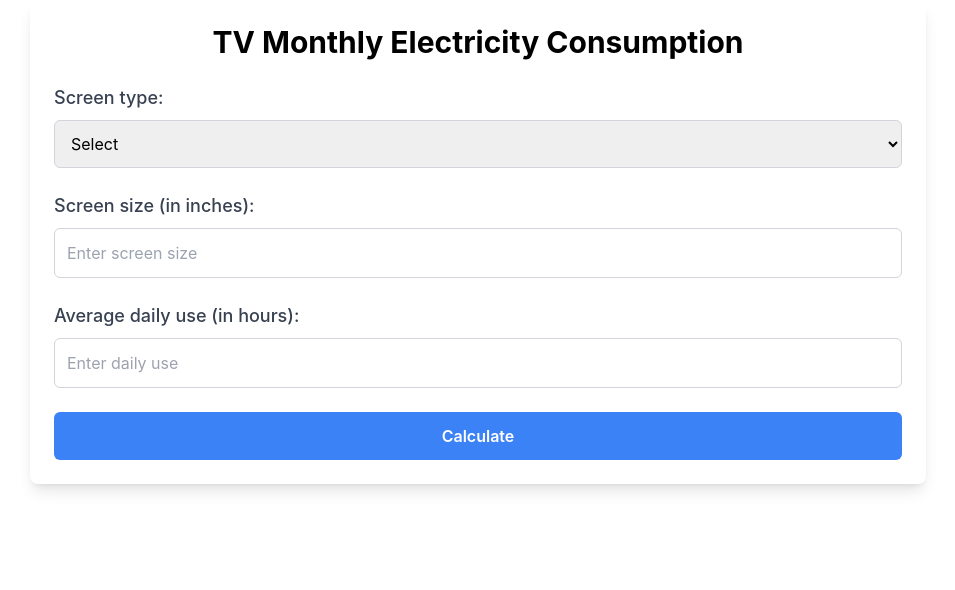
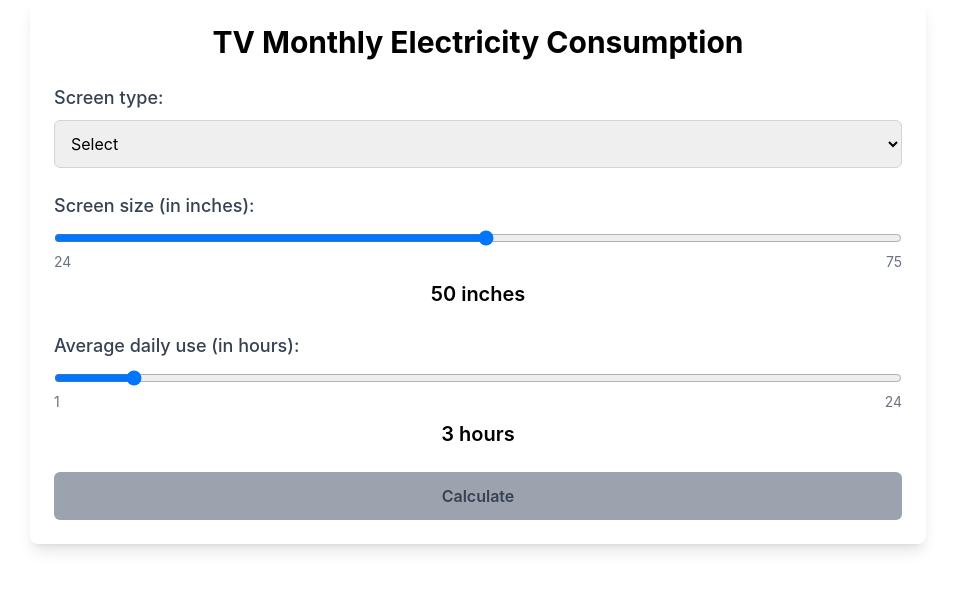
Before and after one commit to Egor1o/User-Interface-Construction, a React (Create React App) app: page /tv in a window 1280 px wide. Shown: the top 590 px of the page, without its empty margins (162-1117 px from the left). Built offline with nearby package versions, Linux system fonts and the light colour scheme.

Commit message:
added sliders

```diff
--- a/src/devices/Tv.jsx
+++ b/src/devices/Tv.jsx
@@ -3,8 +3,8 @@ import { useState } from 'react'
 const Tv = () => {
 
     const [screenType, setScreenType] = useState("")
-    const [screenSize, setScreenSize] = useState("")
-    const [dailyUse, setDailyUse] = useState("")
+    const [screenSize, setScreenSize] = useState("50")
+    const [dailyUse, setDailyUse] = useState("3")
     const [consumption, setConsumption] = useState("")
     const [isCalculated, setIsCalculated] = useState(false)
 
@@ -56,12 +56,20 @@ const Tv = () => {
                         Screen size (in inches):
                     </label>
                     <input
-                        type="number"
+                        type="range"
+                        min="24"
+                        max="75"
                         value={screenSize}
                         onChange={handleSize}
-                        className="w-full p-3 border border-gray-300 rounded-md focus:ring-2 focus:ring-blue-500"
-                        placeholder="Enter screen size"
+                        className="w-full"
                     />
+                    <div className="flex justify-between text-sm text-gray-500">
+                        <span>24</span>
+                        <span>75</span>
+                    </div>
+                    <div className="text-center mt-2 text-xl font-semibold">
+                        {screenSize} inches
+                    </div>
                 </div>
 
                 <div>
@@ -69,18 +77,27 @@ const Tv = () => {
                         Average daily use (in hours):
                     </label>
                     <input
-                        type="number"
+                        type="range"
+                        min="1"
+                        max="24"
                         value={dailyUse}
                         onChange={handleUse}
-                        className="w-full p-3 border border-gray-300 rounded-md focus:ring-2 focus:ring-blue-500"
-                        placeholder="Enter daily use"
+                        className="w-full"
                     />
+                    <div className="flex justify-between text-sm text-gray-500">
+                        <span>1</span>
+                        <span>24</span>
+                    </div>
+                    <div className="text-center mt-2 text-xl font-semibold">
+                        {dailyUse} hours
+                    </div>
                 </div>
 
                 <div>
                     <button
                         type="submit"
-                        className="w-full py-3 bg-blue-500 text-white font-semibold rounded-md hover:bg-blue-600 transition duration-200"
+                        className={`w-full py-3 font-semibold rounded-md transition duration-200 ${screenType ? 'bg-blue-500 text-white hover:bg-blue-600' : 'bg-gray-400 text-gray-700 cursor-not-allowed'}`}
+                        disabled={!screenType}
                     >
                         Calculate
                     </button>
```
